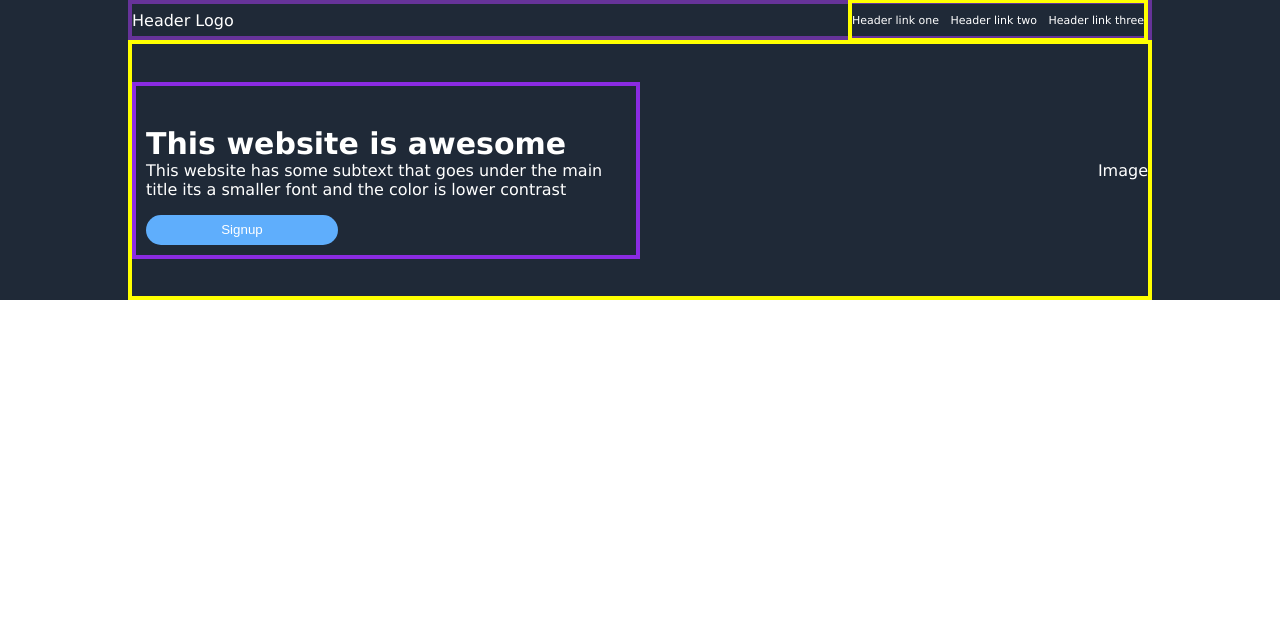
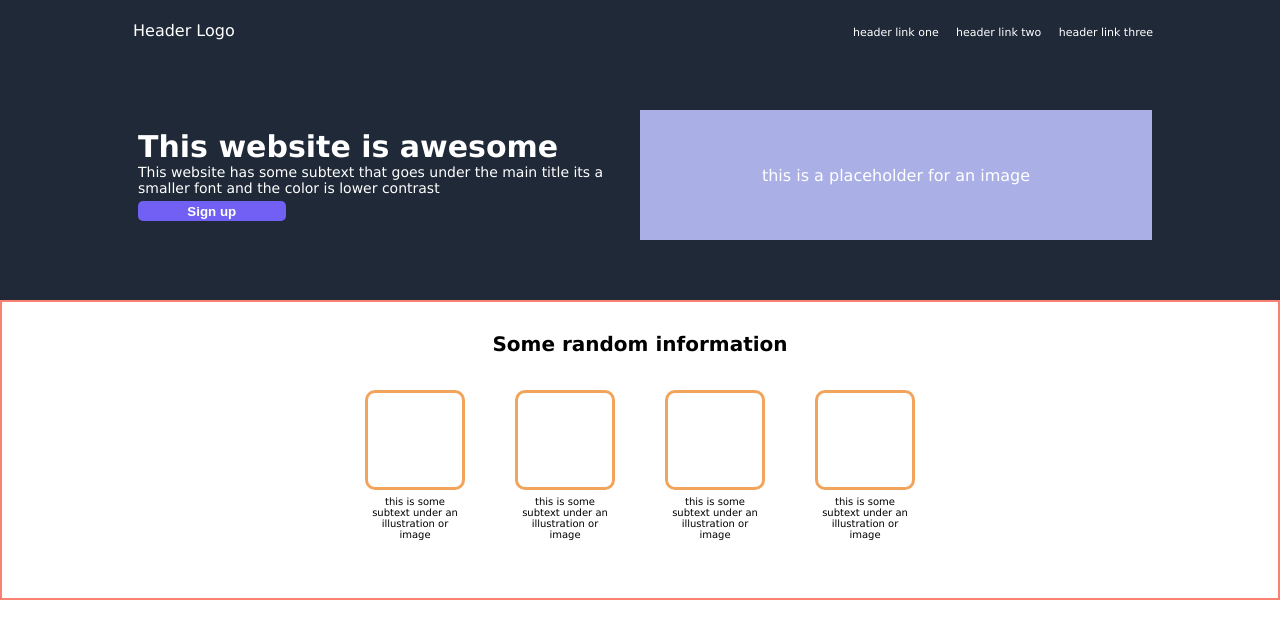
Before and after one commit to FarisKarim/OdinProjectLandingPage, a plain HTML site: page index.html in a window 1280 px wide. Drawn offline with Linux system fonts and the light colour scheme.

Commit message:
first half finish

```diff
--- a/index.html
+++ b/index.html
@@ -12,9 +12,9 @@
       <div class="header">
         <p>Header Logo</p>
         <div class="header-right">
-          <p>Header link one</p>
-          <p>Header link two</p>
-          <p>Header link three</p>
+          <p>header link one</p>
+          <p>header link two</p>
+          <p>header link three</p>
         </div>
       </div>
       <div class="start">
@@ -24,14 +24,35 @@
             This website has some subtext that goes under the main title its a
             smaller font and the color is lower contrast
           </p>
-          <button class="b-design">Signup</button>
+          <button class="b-design">Sign up</button>
         </div>
         <div class="start-right">
-          <p>Image</p>
+          <p>this is a placeholder for an image</p>
         </div>
       </div>
 
       <!-- <p>Hello</p> -->
     </div>
+    <div class="container-second">
+      <p class="header-c2">Some random information</p>
+      <div class="squares">
+        <div class="box-text-container">
+          <p class="indiv-square"></p>
+          <p class="box-text">this is some subtext under an illustration or image</p>
+        </div>
+        <div class="box-text-container">
+          <p class="indiv-square"></p>
+          <p class="box-text">this is some subtext under an illustration or image</p>
+        </div>
+        <div class="box-text-container">
+          <p class="indiv-square"></p>
+          <p class="box-text">this is some subtext under an illustration or image</p>
+        </div>
+        <div class="box-text-container">
+          <p class="indiv-square"></p>
+          <p class="box-text">this is some subtext under an illustration or image</p>
+        </div>
+      </div>
+    </div>
   </body>
 </html>
--- a/styles.css
+++ b/styles.css
@@ -21,38 +21,44 @@ html {
   justify-content: space-between;
   height: 40px;
   width: 80%;
-  border: 4px solid rebeccapurple;
+  /* border: 4px solid rebeccapurple; */
   box-sizing: border-box;
+  padding: 5px;
+  margin-top: 10px;
+  margin-bottom: 30px;
 }
 .header-right {
   display: flex;
   justify-content: space-between;
-  border: 4px solid yellow;
+  /* border: 4px solid yellow; */
   font-size: 11px;
   width: 300px;
   box-sizing: border-box;
+  margin-top: 5px;
+  margin-right: -6px;
 }
 
 .start {
   display: flex;
-  border: 4px solid yellow;
+  /* border: 4px solid yellow; */
   height: inherit;
   box-sizing: border-box;
   width: 80%;
   align-items: center;
   justify-content: space-between;
+  margin-bottom: 20px;
 }
 
 .start-left {
+  /* align-items: center; */
   display: flex;
   flex-direction: column;
   padding: 10px;
   box-sizing: border-box;
-  border: 4px solid blueviolet;
+  /* border: 4px solid blueviolet; */
   width: 50%;
-  /* align-items: center; */
   justify-content: center;
-  /* align-self: center; */
+  margin-top: -25px;
 }
 .hero {
   box-sizing: border-box;
@@ -63,12 +69,80 @@ html {
 .subtext {
   margin-top: -30px;
   font-weight: lighter;
+  font-size: 14px;
+  margin-bottom: 5px;
 }
 .b-design {
-  width: 40%;
-  height: 30px;
-  background-color: rgb(95, 174, 252);
+  width: 30%;
+  height: 20px;
+  background-color: rgb(113, 96, 243);
   color: white;
-  border-radius: 15px;
+  border-radius: 5px;
   border: black;
+  font-weight: bold;
+  margin-bottom: 15px;
 }
+.start-right {
+  display: flex;
+  /* border: 5px solid rebeccapurple; */
+  flex-direction: row-reverse;
+  justify-content: center;
+  align-items: center;
+  width: 50%;
+  height: 65%;
+  background-color: rgb(170, 175, 230);
+  margin-top: -10px;
+}
+
+.container-second {
+  display: flex;
+  flex-direction: column;
+  align-items: center;
+  justify-content: center;
+  background-color: white;
+  border: 2px solid salmon;
+  color: black;
+  height: 300px;
+  box-sizing: border-box;
+  padding-top: 10px;
+  padding-bottom: 20px;
+}
+.header-c2 {
+  font-size: 20px;
+  font-weight: bold;
+}
+
+
+.squares {
+  display: flex;
+  /* border: 5px solid wheat; */
+  box-sizing: border-box;
+  align-items: center;
+  width: 60%;
+  height: inherit;
+  justify-content: center;
+}
+.box-text-container {
+  display: flex;
+  flex-direction: column;
+  /* border: 3px solid salmon; */
+  box-sizing: border-box;
+  height: 100%;
+  align-items: center;
+  width: 150px;
+  justify-content: center;
+  margin-top: -30px;
+}
+.indiv-square {
+  box-sizing: border-box;
+  border: 3px solid rgb(242, 164, 92);
+  border-radius: 10px;
+  height: 100px;
+  width: 100px;
+}
+.box-text {
+  font-size: 10px;
+  margin-top: -10px;
+  width: 100px;
+  text-align: center;
+}
```
